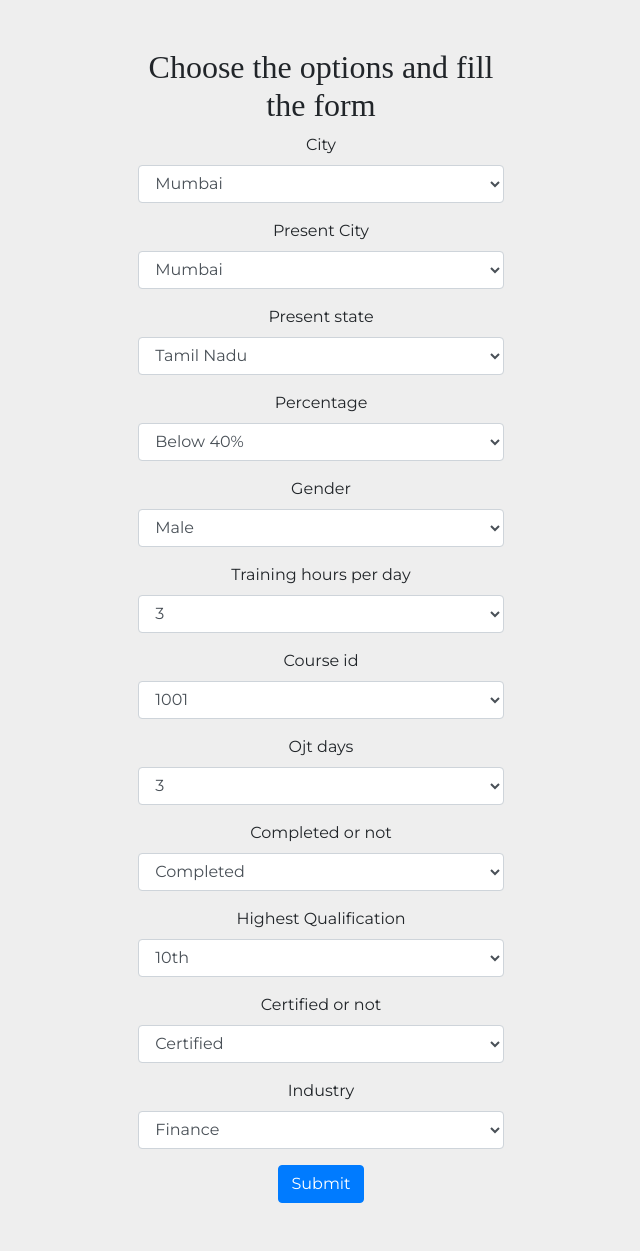
After one commit to Tejaswikoya/MWebsite, a Flask app: template templates/form3.html in a window 1280 px wide. The commit adds this page. Shown: the whole page, without its empty margins (319-959 px from the left). Run offline with Flask 2, Linux system fonts and the light colour scheme; the template is opened without the code that fills it, so the values that code supplies are empty; some libraries are stand-ins or nearby versions.

Commit message:
Added few changes

```diff
--- /dev/null
+++ b/templates/form3.html
@@ -0,0 +1,166 @@
+<!DOCTYPE html>
+<html>
+
+<head>
+  <meta charset="utf-8">
+  <title>Form 3</title>
+
+  <!-- Google Fonts -->
+  <link href="https://fonts.googleapis.com/css?family=Montserrat|Ubuntu" rel="stylesheet">
+
+  <!-- CSS Stylesheets -->
+  <link rel="stylesheet" href="https://maxcdn.bootstrapcdn.com/bootstrap/4.0.0/css/bootstrap.min.css" integrity="sha384-Gn5384xqQ1aoWXA+058RXPxPg6fy4IWvTNh0E263XmFcJlSAwiGgFAW/dAiS6JXm" crossorigin="anonymous">
+  <link rel="stylesheet" href="{{ url_for('static', filename='css/styles.css') }}">
+
+
+  <!-- Font Awesome -->
+  <script defer src="https://use.fontawesome.com/releases/v5.0.7/js/all.js"></script>
+
+  <!-- Bootstrap Scripts -->
+  <script src="https://code.jquery.com/jquery-3.2.1.slim.min.js" integrity="sha384-KJ3o2DKtIkvYIK3UENzmM7KCkRr/rE9/Qpg6aAZGJwFDMVNA/GpGFF93hXpG5KkN" crossorigin="anonymous"></script>
+  <script src="https://cdnjs.cloudflare.com/ajax/libs/popper.js/1.12.9/umd/popper.min.js" integrity="sha384-ApNbgh9B+Y1QKtv3Rn7W3mgPxhU9K/ScQsAP7hUibX39j7fakFPskvXusvfa0b4Q" crossorigin="anonymous"></script>
+  <script src="https://maxcdn.bootstrapcdn.com/bootstrap/4.0.0/js/bootstrap.min.js" integrity="sha384-JZR6Spejh4U02d8jOt6vLEHfe/JQGiRRSQQxSfFWpi1MquVdAyjUar5+76PVCmYl" crossorigin="anonymous"></script>
+</head>
+
+<body>
+<section class="vh-100" style="background-color: #eee;">
+    <div class="container h-100">
+      <div class="row d-flex justify-content-center align-items-center h-100">
+        <div class="col-lg-12 col-xl-11">
+          <!-- <div class="card text-black" style="border-radius: 25px;"> -->
+            <div class="card-body p-md-5">
+              <div class="row justify-content-center">
+                <div class="col-md-10 col-lg-6 col-xl-5 order-2 order-lg-1">
+                    <h2>Choose the options and fill the form</h2>
+                    <form>
+                          <div class="form-group">
+                            <label for="exampleFormControlSelect1">City</label>
+                            <select class="form-control" id="exampleFormControlSelect1">
+                              <option>Mumbai</option>
+                              <option>Bangalore</option>
+                              <option>Kolkata</option>
+                              <option>Chennai</option>
+                              <option>Delhi</option>
+                            </select>
+                          </div>
+
+                          <div class="form-group">
+                            <label for="exampleFormControlSelect1">Present City</label>
+                            <select class="form-control" id="exampleFormControlSelect1">
+                              <option>Mumbai</option>
+                              <option>Bangalore</option>
+                              <option>Kolkata</option>
+                              <option>Chennai</option>
+                              <option>Delhi</option>
+                            </select>
+                          </div>
+
+                          <div class="form-group">
+                            <label for="exampleFormControlSelect1">Present state</label>
+                            <select class="form-control" id="exampleFormControlSelect1">
+                              <option>Tamil Nadu</option>
+                              <option>Delhi</option>
+                              <option>Maharashtra</option>
+                              <option>Karnataka</option>
+                              <option>West Bengal</option>
+                            </select>
+                          </div>
+
+                          <div class="form-group">
+                            <label for="exampleFormControlSelect1">Percentage</label>
+                            <select class="form-control" id="exampleFormControlSelect1">
+                              <option>Below 40%</option>
+                              <option>40-60%</option>
+                              <option>60-80%</option>
+                              <option>Above 80%</option>
+                            </select>
+                          </div>
+
+                          <div class="form-group">
+                            <label for="exampleFormControlSelect1">Gender</label>
+                            <select class="form-control" id="exampleFormControlSelect1">
+                              <option>Male</option>
+                              <option>Female</option>
+                            </select>
+                          </div>
+
+                          <div class="form-group">
+                            <label for="exampleFormControlSelect1">Training hours per day</label>
+                            <select class="form-control" id="exampleFormControlSelect1">
+                              <option>3</option>
+                              <option>4</option>
+                              <option>5</option>
+                              <option>6</option>
+                            </select>
+                          </div>
+
+                          <div class="form-group">
+                            <label for="exampleFormControlSelect1">Course id</label>
+                            <select class="form-control" id="exampleFormControlSelect1">
+                              <option>1001</option>
+                              <option>1002</option>
+                              <option>1003</option>
+                              <option>1004</option>
+                              <option>1005</option>
+                            </select>
+                          </div>
+
+                          <div class="form-group">
+                            <label for="exampleFormControlSelect1">Ojt days</label>
+                            <select class="form-control" id="exampleFormControlSelect1">
+                              <option>3</option>
+                              <option>4</option>
+                              <option>5</option>
+                            </select>
+                          </div>
+
+                          <div class="form-group">
+                            <label for="exampleFormControlSelect1">Completed or not</label>
+                            <select class="form-control" id="exampleFormControlSelect1">
+                              <option>Completed</option>
+                              <option>Not Completed</option>
+                            </select>
+                          </div>
+
+                          <div class="form-group">
+                            <label for="exampleFormControlSelect1">Highest Qualification</label>
+                            <select class="form-control" id="exampleFormControlSelect1">
+                              <option>10th</option>
+                              <option>12th</option>
+                              <option>Post Graduate</option>
+                              <option>Graduate</option>
+                            </select>
+                          </div>
+
+                          <div class="form-group">
+                            <label for="exampleFormControlSelect1">Certified or not</label>
+                            <select class="form-control" id="exampleFormControlSelect1">
+                              <option>Certified</option>
+                              <option>Not Certified</option>
+                            </select>
+                          </div>
+
+                          <div class="form-group">
+                            <label for="exampleFormControlSelect1">Industry</label>
+                            <select class="form-control" id="exampleFormControlSelect1">
+                              <option>Finance</option>
+                              <option>Retail</option>
+                              <option>Consulting</option>
+                              <option>Audit</option>
+                            </select>
+                          </div>
+
+                        <button type="submit" class="btn btn-primary">Submit</button>
+                      </form>
+                </div>
+
+              </div>
+            </div>
+          <!-- </div> -->
+        </div>
+      </div>
+    </div>
+  </section>
+
+</body>
+</html>
--- a/templates/login1.html
+++ b/templates/login1.html
@@ -117,7 +117,7 @@
                     </div>
 
                     <div class="container signin">
-                      <p>Do not have an account? <a href="#">Sign Up</a>.</p>
+                      <p>Do not have an account? <a href="/signup/student">Sign Up</a>.</p>
                     </div>
                   </form>
                 </div>
--- a/templates/student.html
+++ b/templates/student.html
@@ -114,7 +114,6 @@ button{
                  <br>
                  <br>
                  <h6>{{name}}</h6>
-                 <h6>Student email should appear</h6>
             </div>
         </div>
         <div class="split right" style="margin-top: 100px;">
```
Also changed, not shown: templates/form1.html (added, +114 -0 lines), templates/form2.html (added, +115 -0 lines), templates/form4.html (added).
